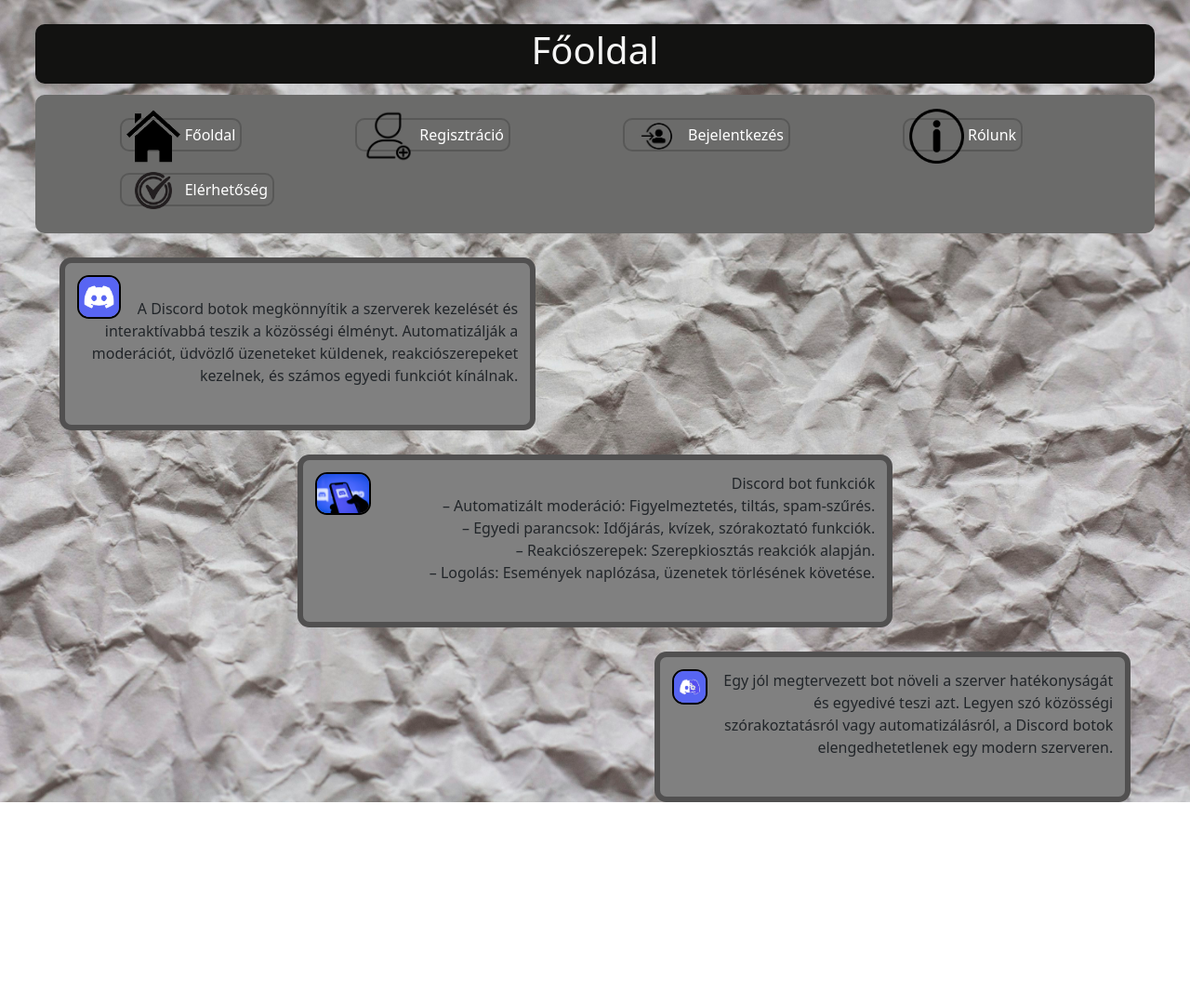
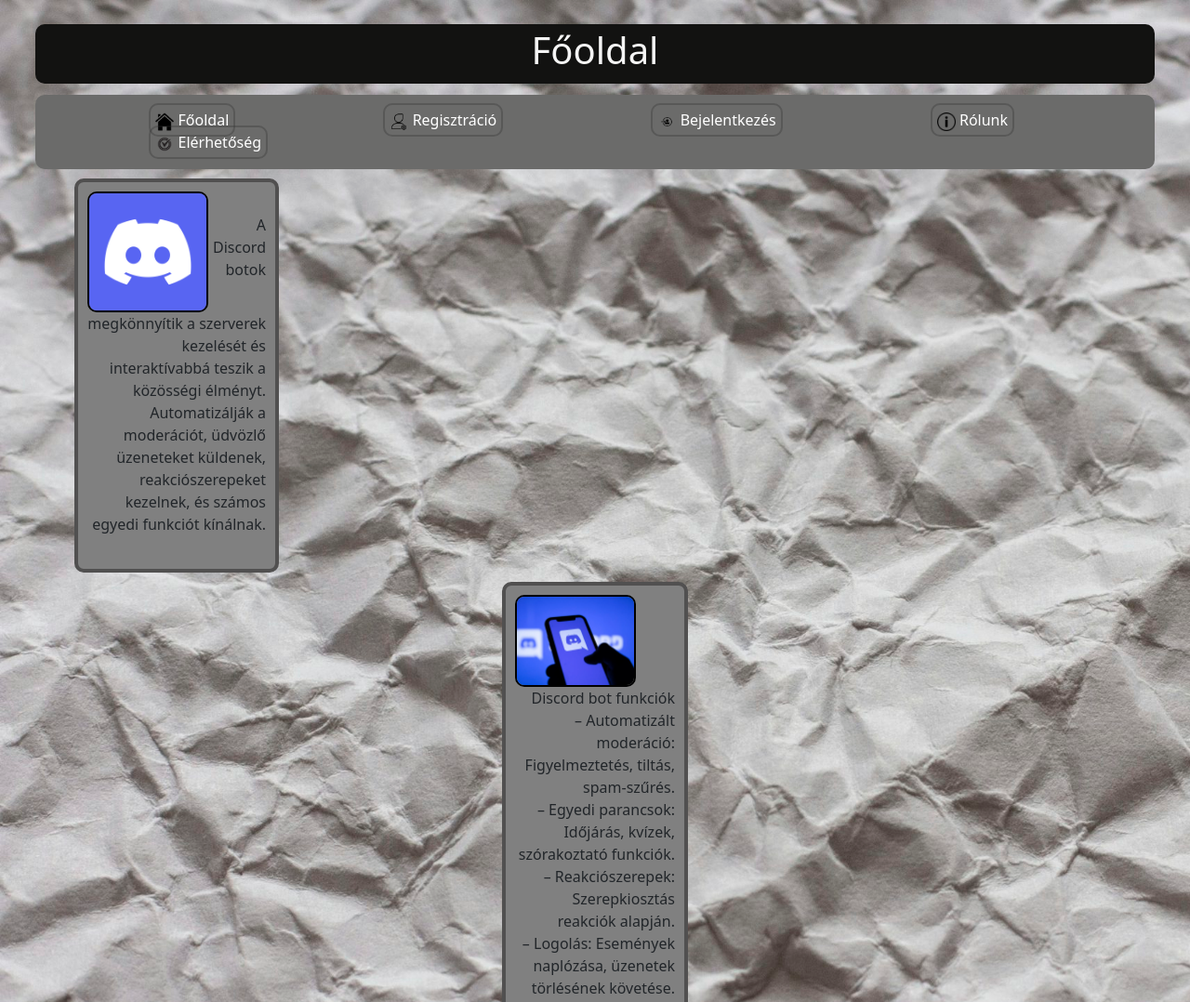
Before and after one commit to BorosLevente/Web_f-oldal, a plain HTML site: page index.html in a window 1280 px wide. Shown: the top 1078 px of the page at 93% size. Before the commit the page ends 863 px from the top, so only its background shows below. Drawn offline with nearby package versions, Linux system fonts and the light colour scheme.

Commit message:
style.css

```diff
--- a/style.css
+++ b/style.css
@@ -28,8 +28,8 @@ header {
 li {
     list-style: none;
     display: inline;
-    margin-left: 5%;
-    margin-right: 5%;
+    margin-left: 90px;
+    margin-right: 65px;
     border: 2px solid rgba(44, 44, 44, 0.3);
     padding: 5px;
     border-radius: 10px;
@@ -38,61 +38,63 @@ li:hover {
     background-color: rgba(181, 183, 183, 0.3);
 }
 .home{
-    width: 5%;
+    width: 20px;
 }
 .dc1{
-    border: 0.5vw solid rgb(81, 80, 80);
-    border-radius: 1vw;
-    margin-right: 55%;
-    margin-left: 5%;
+    border: 4px solid rgb(81, 80, 80);
+    border-radius: 10px;
+    margin-right: 980px;
+    margin-left: 80px;
     text-align: right;
     clear: both;
-    padding: 1vw;
-    padding-bottom: 2vw;
+    padding: 10px;
+    padding-bottom: 20px;
     background-color: grey;
-    margin-top: 2%;
+    margin-top: 10px;
 }
 .dc1kep{
-    width: 10%;
+    width: 130px;
     float: left;
-    border: 0.2vw solid black;
-    border-radius: 1vw;
+    border: 2px solid black;
+    border-radius: 10px;
 }
 .dc2{
-    border: 0.5vw solid rgb(81, 80, 80);
-    border-radius: 1vw;
-    margin-right: 25%;
-    margin-left: 25%;
+    border: 4px solid rgb(81, 80, 80);
+    border-radius: 10px;
+    margin-right: 540px;
+    margin-left: 540px;
     text-align: right;
     clear: both;
-    padding: 1vw;
-    padding-bottom: 2vw;
+    padding: 10px;
+    padding-bottom: 20px;
     background-color: grey;
-    margin-top: 2%;
+    margin-top: 10px;
+    float: center;
 }
 .dc2kep{
-    width: 10%;
+    width: 130px;
     float: left;
-    border: 0.2vw solid black;
-    border-radius: 1vw;
+    border: 2px solid black;
+    border-radius: 10px;
 }
 .dc3{
-    border: 0.5vw solid rgb(81, 80, 80);
-    border-radius: 1vw;
-    margin-right: 5%;
-    margin-left: 55%;
+    border: 4px solid rgb(81, 80, 80);
+    border-radius: 10px;
+    margin-right: 80px;
+    margin-left: 980px;
     text-align: right;
     clear: both;
-    padding: 1vw;
-    padding-bottom: 2vw;
+    padding: 10px;
+    padding-bottom: 20px;
     background-color: grey;
-    margin-top: 2%;
+    margin-top: 10px;
+    float: center;
 }
 .dc3kep{
-    width: 8%;
+    width: 100px;
     float: left;
-    border: 0.2vw solid black;
-    border-radius: 1vw;
+    border: 2px solid black;
+    border-radius: 10px;
 }
 a{
     text-decoration: none;
```
